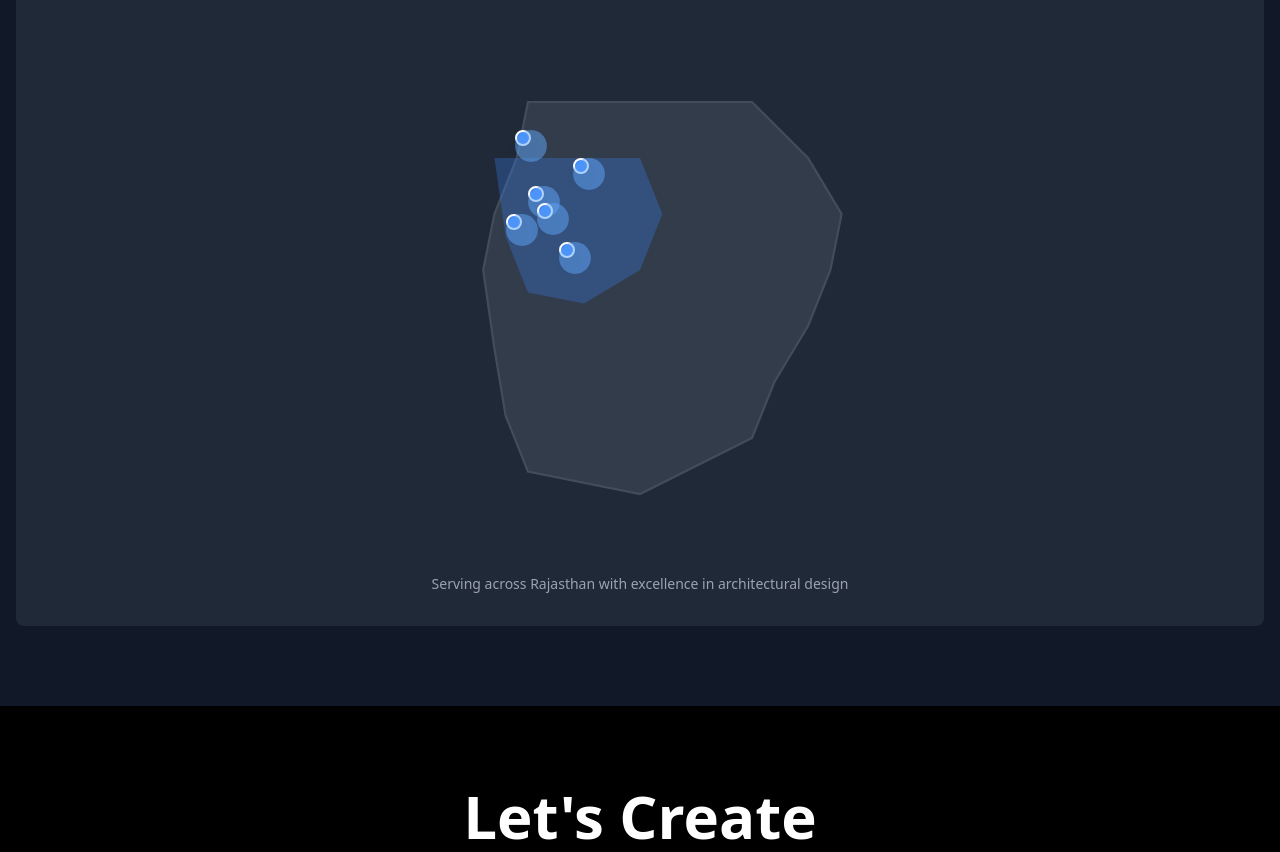
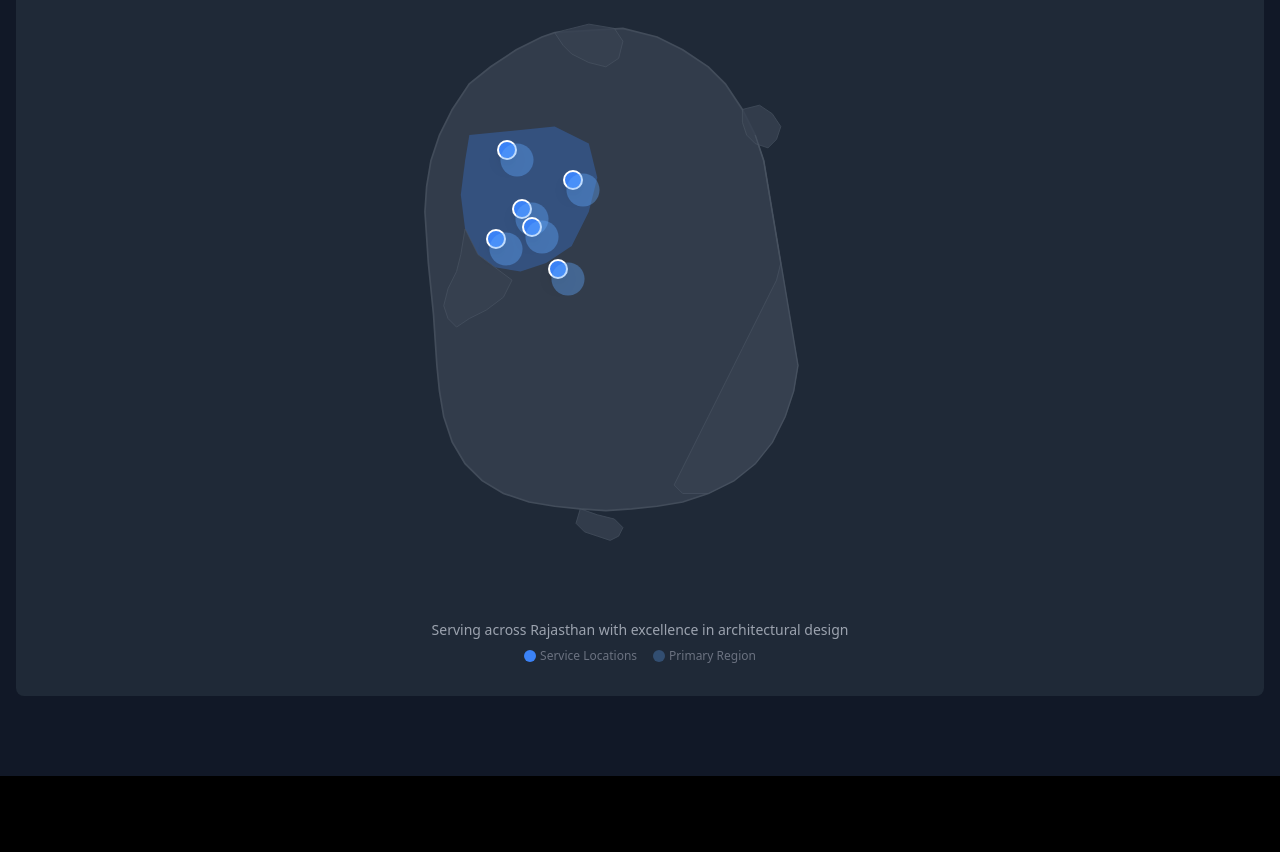
Before and after one commit to Siddhipradamohapatro120503/kv-architects-design-hub, a React (Vite) app: page / in a window 1280 px wide. Shown: the part 7000-7852 px from the top of the page. Built offline with nearby package versions, Linux system fonts and the light colour scheme.

Commit message:
Fix: Improve India map visualization
Improved the India map component to better represent the country's shape and service locations.

```diff
--- a/src/components/IndiaMap.tsx
+++ b/src/components/IndiaMap.tsx
@@ -14,28 +14,73 @@ const IndiaMap = () => {
   return (
     <div className="bg-gray-800 rounded-lg p-8">
       <h3 className="text-2xl font-bold text-white mb-6 text-center">Our Service Locations in India</h3>
-      <div className="relative mx-auto max-w-md">
-        {/* Simplified India Map SVG */}
+      <div className="relative mx-auto max-w-lg">
+        {/* Accurate India Map SVG */}
         <svg
-          viewBox="0 0 400 500"
+          viewBox="0 0 600 700"
           className="w-full h-auto"
           fill="none"
           xmlns="http://www.w3.org/2000/svg"
         >
-          {/* India outline (simplified) */}
+          {/* Main India outline - more accurate shape */}
           <path
-            d="M100 100 L300 100 L350 150 L380 200 L370 250 L350 300 L320 350 L300 400 L200 450 L100 430 L80 380 L70 320 L60 250 L70 200 L90 150 Z"
+            d="M200 50 L280 45 L320 55 L350 70 L380 90 L400 110 L420 140 L435 170 L445 200 L450 230 L455 260 L460 290 L465 320 L470 350 L475 380 L480 410 L485 440 L480 470 L470 500 L455 530 L435 555 L410 575 L380 590 L350 600 L320 605 L290 608 L260 610 L230 608 L200 605 L170 600 L140 590 L115 575 L95 555 L80 530 L70 500 L65 470 L62 440 L60 410 L58 380 L55 350 L52 320 L50 290 L48 260 L50 230 L55 200 L65 170 L80 140 L100 110 L125 90 L155 70 L185 55 Z"
             stroke="#4B5563"
             strokeWidth="2"
             fill="#374151"
             className="opacity-80"
           />
 
+          {/* Kashmir region */}
+          <path
+            d="M200 50 L240 40 L270 45 L280 60 L275 80 L260 90 L240 85 L220 75 L210 65 Z"
+            fill="#374151"
+            stroke="#4B5563"
+            strokeWidth="1"
+            className="opacity-80"
+          />
+
+          {/* Northeast states */}
+          <path
+            d="M420 140 L440 135 L455 145 L465 160 L460 175 L450 185 L435 180 L425 170 L420 155 Z"
+            fill="#374151"
+            stroke="#4B5563"
+            strokeWidth="1"
+            className="opacity-80"
+          />
+
+          {/* Southern tip */}
+          <path
+            d="M230 608 L250 615 L270 620 L280 630 L275 640 L265 645 L250 640 L235 635 L225 625 Z"
+            fill="#374151"
+            stroke="#4B5563"
+            strokeWidth="1"
+            className="opacity-80"
+          />
+
           {/* Rajasthan region highlight */}
           <path
-            d="M70 150 L200 150 L220 200 L200 250 L150 280 L100 270 L80 220 Z"
+            d="M100 170 L200 160 L240 180 L250 220 L240 260 L220 300 L190 320 L160 330 L130 325 L110 310 L95 280 L90 240 L95 200 Z"
             fill="#3B82F6"
             className="opacity-30"
+          />
+
+          {/* Gujarat coastline */}
+          <path
+            d="M95 280 L110 310 L130 325 L150 340 L140 360 L120 375 L100 385 L85 395 L75 385 L70 370 L75 350 L85 330 L90 310 Z"
+            fill="#374151"
+            stroke="#4B5563"
+            strokeWidth="1"
+            className="opacity-80"
+          />
+
+          {/* Eastern coastline details */}
+          <path
+            d="M435 170 L445 200 L450 230 L455 260 L460 290 L465 320 L460 340 L450 360 L440 380 L430 400 L420 420 L410 440 L400 460 L390 480 L380 500 L370 520 L360 540 L350 560 L340 580 L350 590 L380 590 L410 575 L435 555 L455 530 L470 500 L480 470 L485 440 L480 410 L475 380 L470 350 L465 320 L460 290 L455 260 L450 230 L445 200 L435 170"
+            fill="#374151"
+            stroke="#4B5563"
+            strokeWidth="1"
+            className="opacity-80"
           />
         </svg>
 
@@ -43,39 +88,47 @@ const IndiaMap = () => {
         {locations.map((location, index) => (
           <motion.div
             key={location.name}
-            className="absolute transform -translate-x-1/2 -translate-y-1/2"
+            className="absolute transform -translate-x-1/2 -translate-y-1/2 group"
             style={{ left: location.x, top: location.y }}
             initial={{ scale: 0, opacity: 0 }}
             animate={{ scale: 1, opacity: 1 }}
             transition={{ delay: index * 0.2, duration: 0.5 }}
           >
             <motion.div
-              className="relative"
-              whileHover={{ scale: 1.2 }}
+              className="relative cursor-pointer"
+              whileHover={{ scale: 1.3 }}
             >
-              <div className="w-4 h-4 bg-blue-500 rounded-full border-2 border-white shadow-lg"></div>
-              <motion.div
-                className="absolute top-full left-1/2 transform -translate-x-1/2 mt-2 bg-gray-900 text-white px-2 py-1 rounded text-xs whitespace-nowrap opacity-0 group-hover:opacity-100 transition-opacity"
-                whileHover={{ opacity: 1 }}
-              >
+              <div className="w-5 h-5 bg-blue-500 rounded-full border-2 border-white shadow-lg"></div>
+              <div className="absolute top-full left-1/2 transform -translate-x-1/2 mt-2 bg-gray-900 text-white px-3 py-1 rounded text-sm whitespace-nowrap opacity-0 group-hover:opacity-100 transition-opacity duration-200 z-10 border border-gray-700">
                 {location.name}
-              </motion.div>
+                <div className="absolute bottom-full left-1/2 transform -translate-x-1/2 border-4 border-transparent border-b-gray-900"></div>
+              </div>
             </motion.div>
 
             {/* Pulse animation */}
             <motion.div
-              className="absolute top-1/2 left-1/2 transform -translate-x-1/2 -translate-y-1/2 w-4 h-4 bg-blue-400 rounded-full opacity-50"
-              animate={{ scale: [1, 2, 1] }}
-              transition={{ duration: 2, repeat: Infinity, ease: "easeInOut" }}
+              className="absolute top-1/2 left-1/2 transform -translate-x-1/2 -translate-y-1/2 w-5 h-5 bg-blue-400 rounded-full opacity-40"
+              animate={{ scale: [1, 2.5, 1] }}
+              transition={{ duration: 2.5, repeat: Infinity, ease: "easeInOut" }}
             />
           </motion.div>
         ))}
       </div>
 
-      <div className="mt-6 text-center">
-        <p className="text-gray-400 text-sm">
+      <div className="mt-8 text-center">
+        <p className="text-gray-400 text-sm mb-2">
           Serving across Rajasthan with excellence in architectural design
         </p>
+        <div className="flex justify-center items-center space-x-4 text-xs text-gray-500">
+          <div className="flex items-center space-x-1">
+            <div className="w-3 h-3 bg-blue-500 rounded-full"></div>
+            <span>Service Locations</span>
+          </div>
+          <div className="flex items-center space-x-1">
+            <div className="w-3 h-3 bg-blue-400 opacity-30 rounded-full"></div>
+            <span>Primary Region</span>
+          </div>
+        </div>
       </div>
     </div>
   );
```
